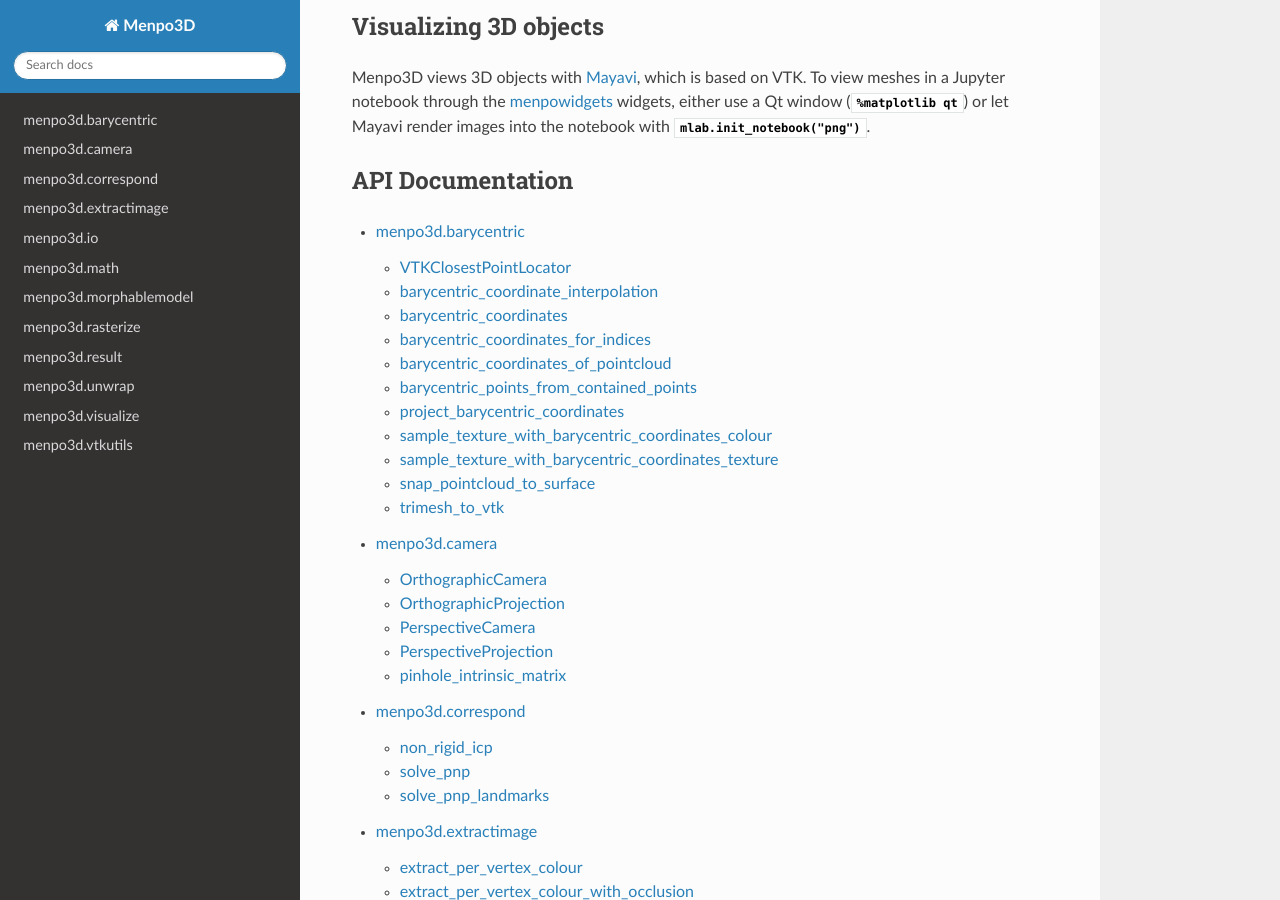
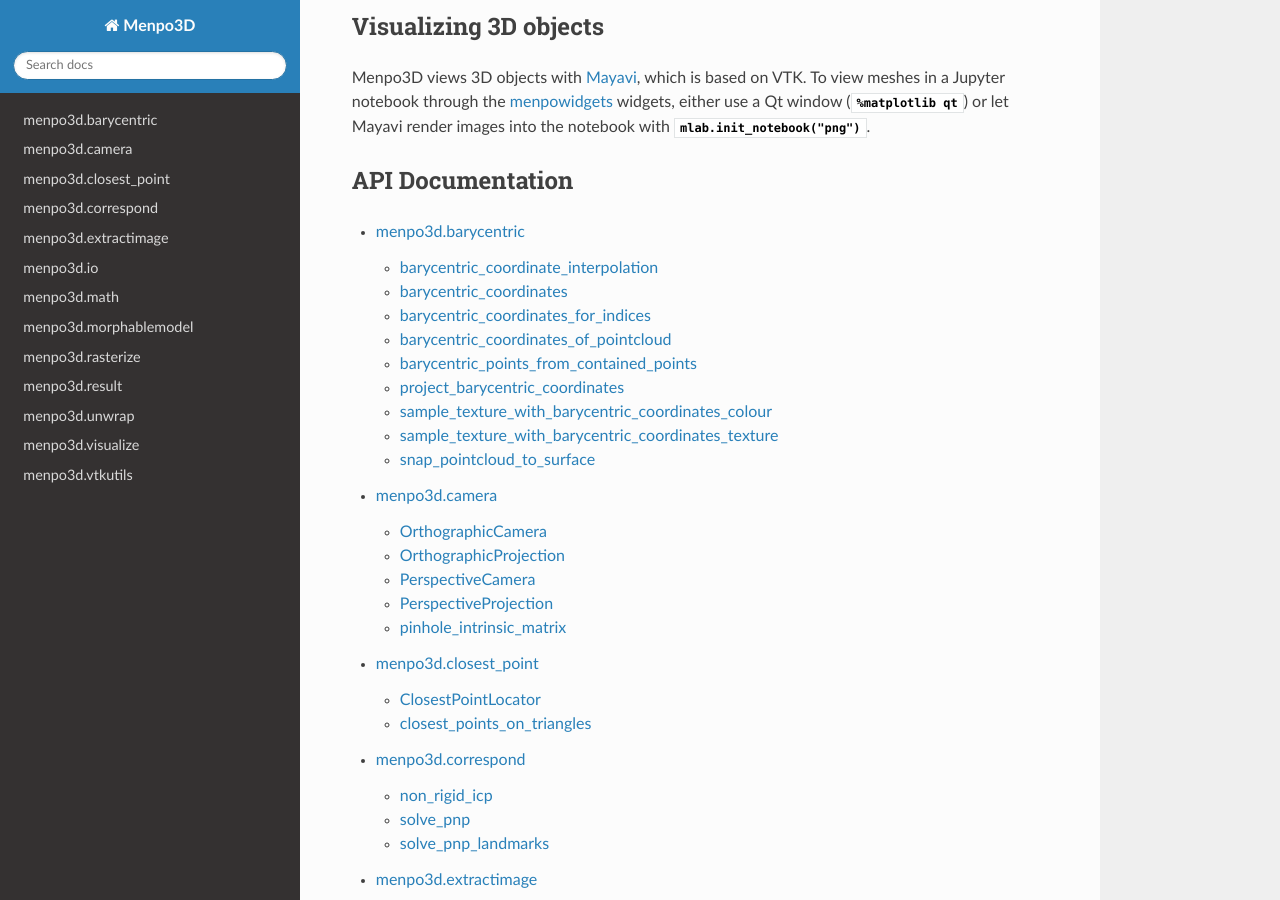
Before and after one commit to menpo/menpo3d, a Sphinx documentation site: the page built from docs/source/index.rst, in a window 1280 px wide and 900 px high, scrolled down 618 px. Built offline with Sphinx 7.4.7 and the Read the Docs theme 3.1.0, drawn with Linux system fonts in a browser that asks for light colours; the version number could not be read and is left out; cross-references to code outside the pages are shown as plain code.

Commit message:
Document menpo3d.closest_point
Co-Authored-By: Claude Sonnet 5.5 <noreply@anthropic.com>

```diff
--- a/docs/generate_api.py
+++ b/docs/generate_api.py
@@ -23,6 +23,7 @@ sys.path.insert(0, str(ROOT))
 
 MODULES = [
     "barycentric",
+    "closest_point",
     "camera",
     "correspond",
     "extractimage",
--- a/docs/source/api/barycentric.rst
+++ b/docs/source/api/barycentric.rst
@@ -2,13 +2,6 @@ menpo3d.barycentric
 ===================
 
 .. currentmodule:: menpo3d.barycentric
-
-VTKClosestPointLocator
-----------------------
-.. autoclass:: VTKClosestPointLocator
-  :members:
-  :inherited-members:
-  :show-inheritance:
 
 barycentric_coordinate_interpolation
 ------------------------------------
@@ -45,7 +38,3 @@ sample_texture_with_barycentric_coordinates_texture
 snap_pointcloud_to_surface
 --------------------------
 .. autofunction:: snap_pointcloud_to_surface
-
-trimesh_to_vtk
---------------
-.. autofunction:: trimesh_to_vtk
--- /dev/null
+++ b/docs/source/api/closest_point.rst
@@ -0,0 +1,15 @@
+menpo3d.closest_point
+=====================
+
+.. currentmodule:: menpo3d.closest_point
+
+ClosestPointLocator
+-------------------
+.. autoclass:: ClosestPointLocator
+  :members:
+  :inherited-members:
+  :show-inheritance:
+
+closest_points_on_triangles
+---------------------------
+.. autofunction:: closest_points_on_triangles
--- a/docs/source/index.rst
+++ b/docs/source/index.rst
@@ -45,6 +45,7 @@ API Documentation
 
   api/barycentric
   api/camera
+  api/closest_point
   api/correspond
   api/extractimage
   api/io
```
Also changed, not shown: 1 other file.
